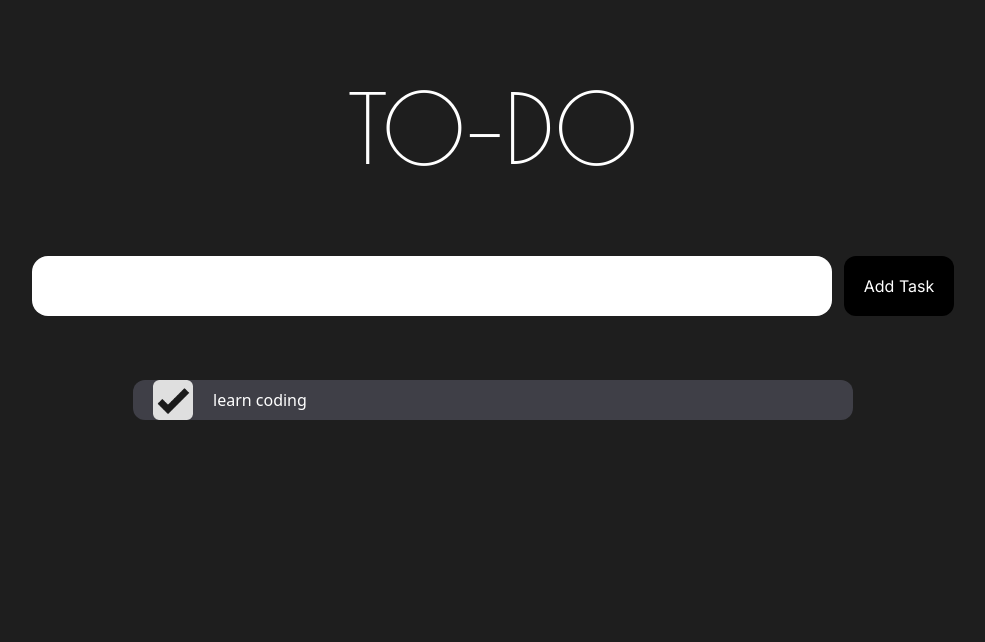
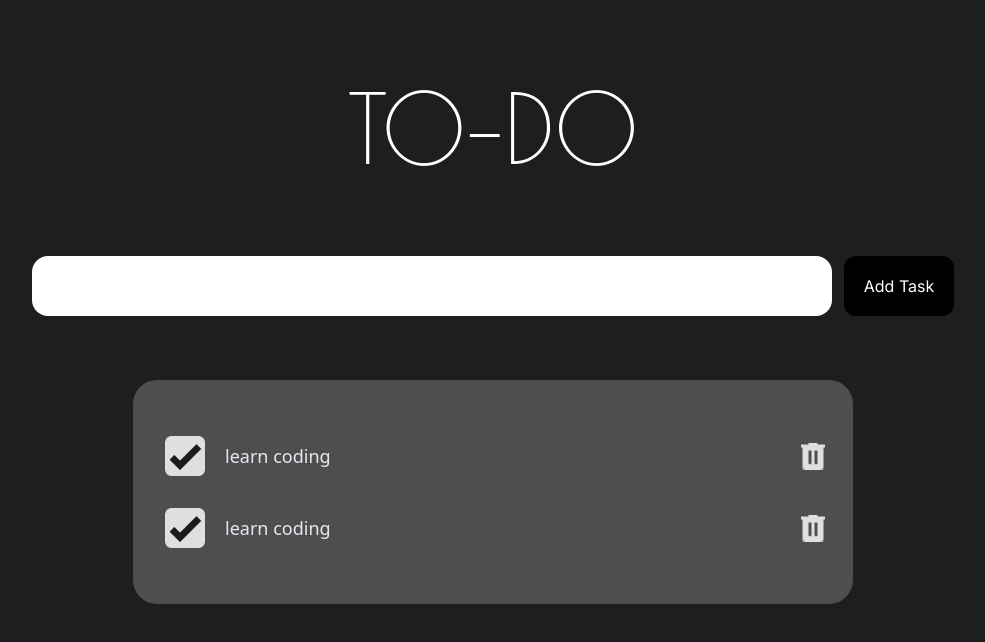
Before and after one commit to abbiebabu/TodoApp, a React (Vite) app: page / in a window 1280 px wide. Shown: the top 642 px of the page, without its empty margins (147-1132 px from the left). Built offline with nearby package versions, Linux system fonts and the light colour scheme; a web font is replaced by a local one.

Commit message:
updated a little frontend

```diff
--- a/src/App.jsx
+++ b/src/App.jsx
@@ -8,13 +8,14 @@
       <div>
         <h1 className="poiret-one text-center text-8xl pt-20">TO-DO</h1>
         <div className="flex mt-20 gap-3 justify-center-safe">
-          <input className="bg-white w-200 h-15 rounded-2xl" type="text" />
+          <input className="bg-white w-200 h-15 rounded-2xl text-gray-950 px-5" type="text" />
           <button className="bg-black inter px-5 py-2 cursor-pointer rounded-xl">
             Add Task
           </button>
         </div>
         {/* todo list */}
-        <div>
+        <div className="my-16 mx-70 bg-[#4F4E4E] rounded-3xl py-6">
+          <TodoItems />
           <TodoItems />
         </div>
       </div>
--- a/src/components/TodoItems.jsx
+++ b/src/components/TodoItems.jsx
@@ -1,14 +1,16 @@
 import React from "react";
 import tick from "../assets/tick.png";
 import untick from "../assets/untick.png";
+import del from "../assets/del.png";
 
 export const TodoItems = (list) => {
   return (
-    <div className="flex mx-70 my-16 items-center px-5 bg-zinc-700 rounded-xl py-">
-      <div className="flex flex-1 gap-5 items-center  ">
+    <div className="flex ml-3 my-8 items-center px-5 ">
+      <div className="flex flex-1 gap-5 items-center cursor-pointer ">
         <img className="h-10 w-10" src={tick} alt="" />
-        learn coding
+        <p className="text-slate-200 text-[18px]">learn coding</p>
       </div>
+      <img src={del} alt="" className="w-6 cursor-pointer mx-2" />
     </div>
   );
 };
```
Also changed, not shown: src/assets/del.png (added).
